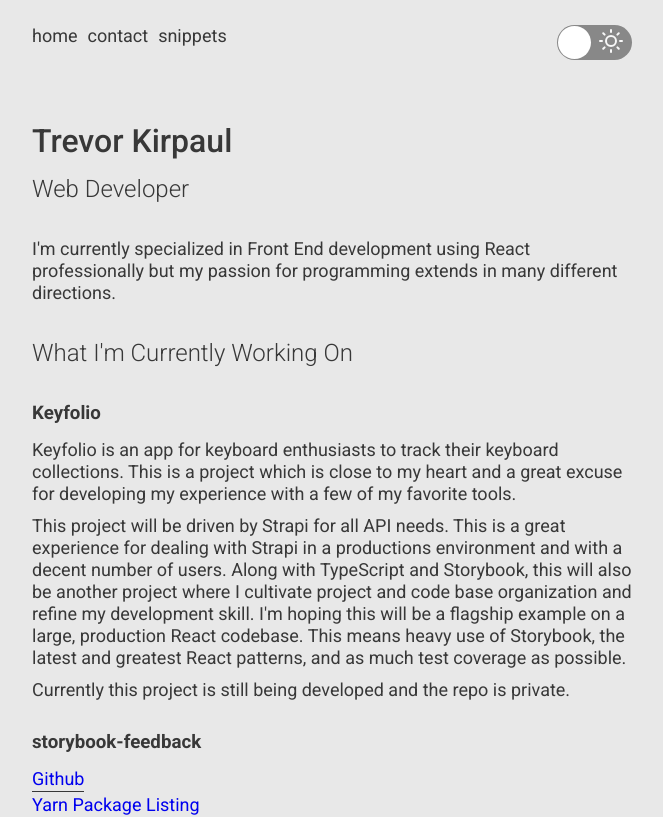
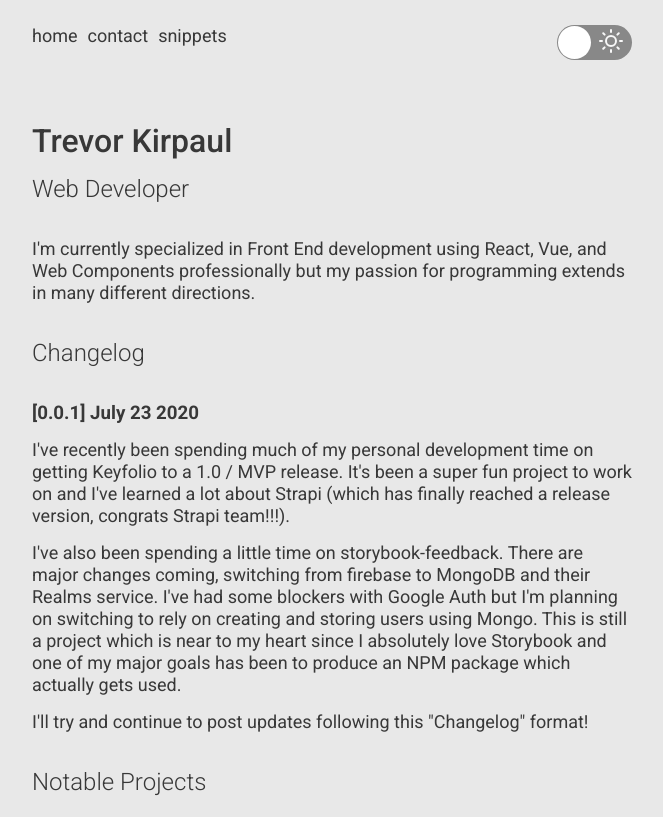
Before and after one commit to trevorkirpaul/portfolio-2019, a React (Create React App) app: page / in a window 1280 px wide. Shown: the top 817 px of the page, without its empty margins (308-971 px from the left). Built offline with nearby package versions, Linux system fonts and the light colour scheme.

Commit message:
- update Home component   - add blog system and update copy

```diff
--- a/src/containers/Home/Home.tsx
+++ b/src/containers/Home/Home.tsx
@@ -17,16 +17,51 @@ const Home = () => {
 
       <Layout.Hero>
         <Text>
-          I'm currently specialized in Front End development using React
-          professionally but my passion for programming extends in many
-          different directions.
+          I'm currently specialized in Front End development using React, Vue,
+          and Web Components professionally but my passion for programming
+          extends in many different directions.
         </Text>
       </Layout.Hero>
 
       <Layout.Spacer marginTop='15px' marginBottom='35px' />
 
       <Layout.Hero>
-        <Heading as='h2'>What I'm Currently Working On</Heading>
+        <Heading as='h2'>Changelog</Heading>
+      </Layout.Hero>
+
+      <Layout.Spacer marginTop='15px' marginBottom='35px' />
+
+      <Layout.Hero>
+        <Heading as='h3'>[0.0.1] July 23 2020</Heading>
+        <Layout.Spacer marginTop='15px' marginBottom='15px' />
+
+        <Text>
+          I've recently been spending much of my personal development time on
+          getting Keyfolio to a 1.0 / MVP release. It's been a super fun project
+          to work on and I've learned a lot about Strapi (which has finally
+          reached a release version, congrats Strapi team!!!).
+        </Text>
+        <Layout.Spacer marginTop='15px' marginBottom='15px' />
+        <Text>
+          I've also been spending a little time on storybook-feedback. There are
+          major changes coming, switching from firebase to MongoDB and their
+          Realms service. I've had some blockers with Google Auth but I'm
+          planning on switching to rely on creating and storing users using
+          Mongo. This is still a project which is near to my heart since I
+          absolutely love Storybook and one of my major goals has been to
+          produce an NPM package which actually gets used.
+        </Text>
+        <Layout.Spacer marginTop='15px' marginBottom='15px' />
+        <Text>
+          I'll try and continue to post updates following this "Changelog"
+          format!
+        </Text>
+      </Layout.Hero>
+
+      <Layout.Spacer marginTop='15px' marginBottom='35px' />
+
+      <Layout.Hero>
+        <Heading as='h2'>Notable Projects</Heading>
       </Layout.Hero>
 
       <Layout.Spacer marginTop='15px' marginBottom='35px' />
@@ -37,24 +72,19 @@ const Home = () => {
 
         <S.Text>
           Keyfolio is an app for keyboard enthusiasts to track their keyboard
-          collections. This is a project which is close to my heart and a great
-          excuse for developing my experience with a few of my favorite tools.
+          collections and also acts as a database of custom keyboard kits. Users
+          can add keyboards to their list and document their build details.
         </S.Text>
 
         <S.Text>
-          This project will be driven by Strapi for all API needs. This is a
-          great experience for dealing with Strapi in a productions environment
-          and with a decent number of users. Along with TypeScript and
-          Storybook, this will also be another project where I cultivate project
-          and code base organization and refine my development skill. I'm hoping
-          this will be a flagship example on a large, production React codebase.
-          This means heavy use of Storybook, the latest and greatest React
-          patterns, and as much test coverage as possible.
+          I was inspired to create this project when I noticed that many of my
+          friends relied on Google Sheets to track and share their collection.
+          Whiles that method worked fine, I saw a great chance to contribute to
+          a community which I love.
         </S.Text>
 
         <S.Text>
-          Currently this project is still being developed and the repo is
-          private.
+          More details will be available once this project has been released.
         </S.Text>
       </Layout.Hero>
 
```
